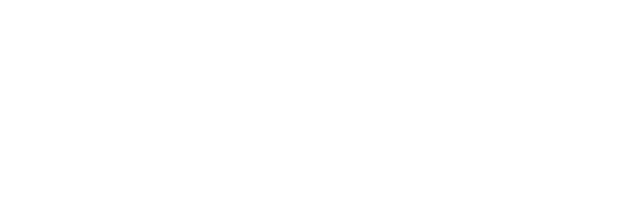
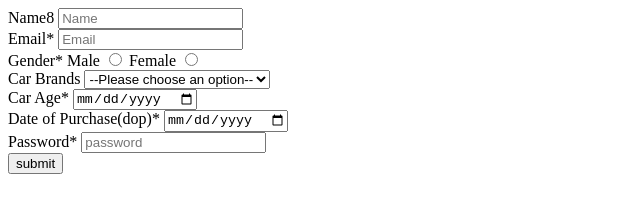
Before and after one commit to acciojob/car-insurance-form-Jaisonu19, a website: page main.html in a window 1280 px wide. Shown: the whole page, without its empty margins (0-640 px from the left). Drawn offline with Linux system fonts and the light colour scheme.

Commit message:
created a submission

```diff
--- a/main.html
+++ b/main.html
@@ -7,6 +7,38 @@
 </head>
 
 <body>
+	 <form action="" method="post">
+        <label for="name">Name8</label>
+        <input type="text" name="name" id="name" placeholder="Name" required>
+        <br>
+        <label for="email">Email*</label>
+        <input type="email" name="email" id="email" placeholder="Email" required>
+        <br>
+        <label for="gender">Gender*</label>
+        <label for="Male">Male</label>
+        <input type="radio" name="gender" id="gender_m" required>
+        <label for="Female">Female</label>
+        <input type="radio" name="gender" id="gender_m" required>
+        <br>
+        <label for="car">Car Brands</label>
+        <select name="car" id="cars">
+          <option value="--Please choose an option--" disabled selected>--Please choose an option--</option>
+          <option id="car" value="BMW" required>BMW</option>
+          <option id="car" value="Audi" required>Audi</option>
+          <option id="car" value="Mercedez" required>Mercedez</option>
+        </select>
+        <br>
+        <label for="carage">Car Age*</label>
+        <input type="date" name="age" id="carage" placeholder="Age" required>
+        <br>
+        <label for="dop">Date of Purchase(dop)*</label>
+        <input type="date" name="dop" id="dop" required>
+        <br>
+        <label for="password">Password*</label>
+        <input type="password" name="password" placeholder="password" id="password" required>
+        <br>
+        <button type="submit">submit</button>
+  </form>
 	<!-- the entire body must be written by student -->
     <script type="text/javascript" src="./script.js">
 </script>
```
